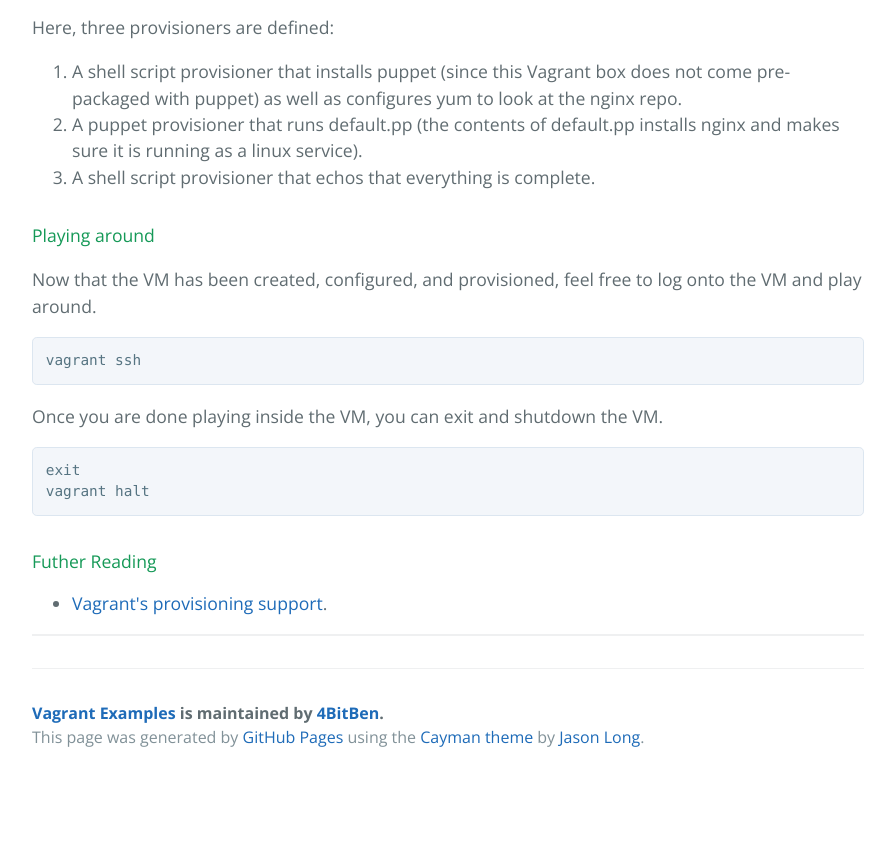
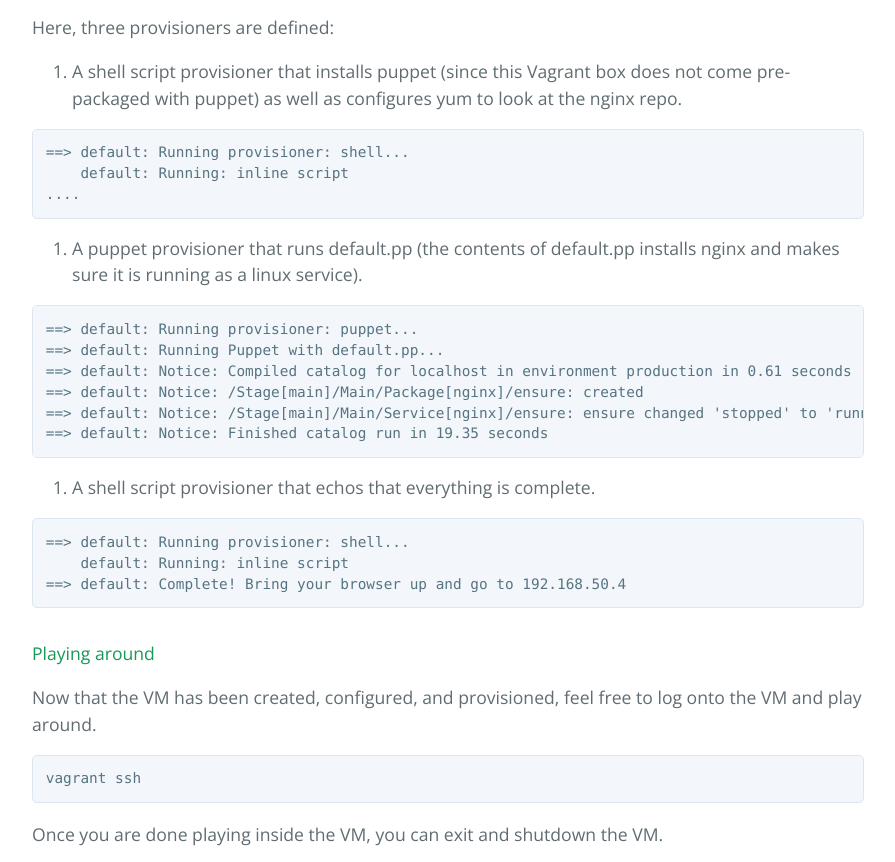
Before and after one commit to 4BitBen/vagrant-examples, a plain HTML site: page index.html in a window 1280 px wide. Shown: the part 9948-10810 px from the top of the page, without its empty margins (192-1087 px from the left). Before the commit the page ends 10729 px from the top, so only its background shows below. Drawn offline with nearby package versions, Linux system fonts and the light colour scheme.

```diff
--- a/index.html
+++ b/index.html
@@ -463,9 +463,33 @@ sudo cp /vagrant/repo/nginx.repo /etc/yum.repos.d/
 
 <ol>
 <li>A shell script provisioner that installs puppet (since this Vagrant box does not come pre-packaged with puppet) as well as configures yum to look at the nginx repo.</li>
+</ol>
+
+<pre><code>==&gt; default: Running provisioner: shell...
+    default: Running: inline script
+....
+</code></pre>
+
+<ol>
 <li>A puppet provisioner that runs default.pp (the contents of default.pp installs nginx and makes sure it is running as a linux service).</li>
+</ol>
+
+<pre><code>==&gt; default: Running provisioner: puppet...
+==&gt; default: Running Puppet with default.pp...
+==&gt; default: Notice: Compiled catalog for localhost in environment production in 0.61 seconds
+==&gt; default: Notice: /Stage[main]/Main/Package[nginx]/ensure: created
+==&gt; default: Notice: /Stage[main]/Main/Service[nginx]/ensure: ensure changed 'stopped' to 'running'
+==&gt; default: Notice: Finished catalog run in 19.35 seconds
+</code></pre>
+
+<ol>
 <li>A shell script provisioner that echos that everything is complete.</li>
 </ol>
+
+<pre><code>==&gt; default: Running provisioner: shell...
+    default: Running: inline script
+==&gt; default: Complete! Bring your browser up and go to 192.168.50.4
+</code></pre>
 
 <h4>
 <a id="playing-around-3" class="anchor" href="#playing-around-3" aria-hidden="true"><span class="octicon octicon-link"></span></a>Playing around</h4>
```
Also changed, not shown: params.json (+1 -1 lines).
